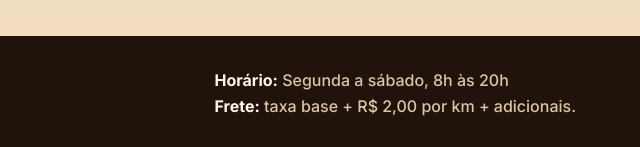
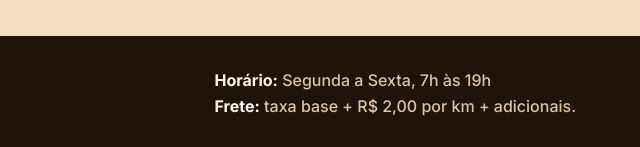
Before and after one commit to briangabrielfsoares-star/Rafaexpress, a plain HTML site: page index.html in a window 1280 px wide. Shown: the part 4058-4205 px from the top of the page, 640-1280 px from the left. Drawn offline with Linux system fonts and the light colour scheme.

Commit message:
Modify footer hours of operation
Updated the footer hours from 'Segunda a sábado, 8h às 20h' to 'Segunda a Sexta, 7h às 19h'.

```diff
--- a/index.html
+++ b/index.html
@@ -150,7 +150,7 @@
     </section>
   </main>
 
-  <footer class="footer"><div><strong>RafaExpress</strong><p>Delivery de moto rápido, rústico e profissional.</p></div><div><p><strong>Horário:</strong> Segunda a sábado, 8h às 20h</p><p><strong>Frete:</strong> taxa base + R$ 2,00 por km + adicionais.</p></div></footer>
+  <footer class="footer"><div><strong>RafaExpress</strong><p>Delivery de moto rápido, rústico e profissional.</p></div><div><p><strong>Horário:</strong> Segunda a Sexta, 7h às 19h</p><p><strong>Frete:</strong> taxa base + R$ 2,00 por km + adicionais.</p></div></footer>
   <a class="floating-whatsapp magnetic" id="floatingWhatsapp" href="#" target="_blank" rel="noopener" aria-label="WhatsApp">💬</a>
   <script src="app.js"></script>
 </body>
```
